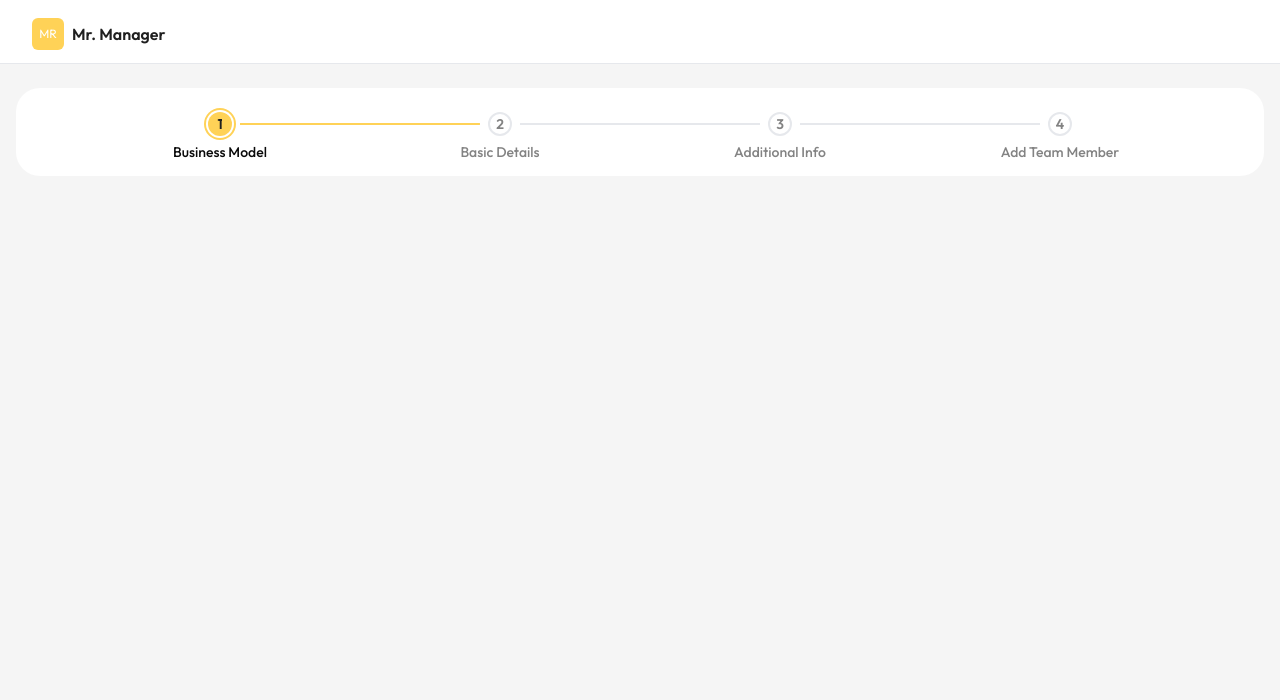
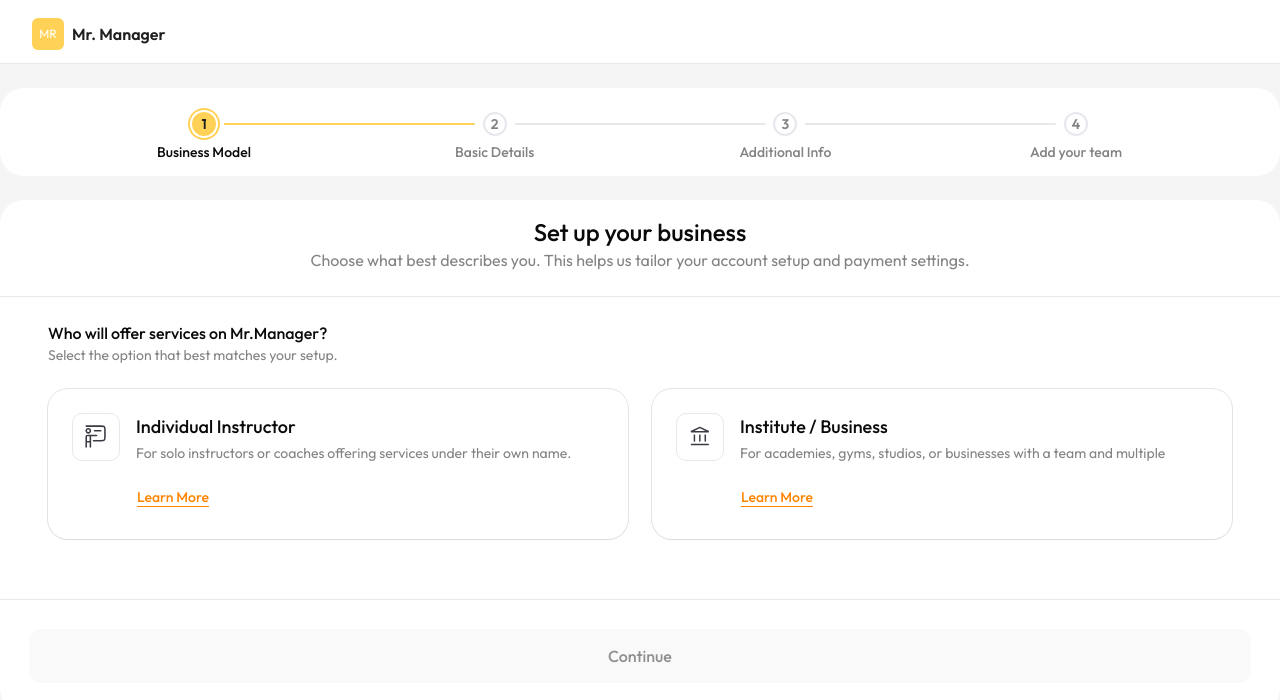
Before and after one commit to mrmanager-app/provider-web-app, a Next.js app: page /onboarding in a window 1280 px wide. Shown: the top 700 px of the page. Built offline with nearby package versions, Linux system fonts and the light colour scheme.

Commit message:
business model step added

```diff
--- a/src/app/(auth)/layout.tsx
+++ b/src/app/(auth)/layout.tsx
@@ -3,7 +3,7 @@ import React from "react";
 
 const Layout = ({ children }: { children: React.ReactNode }) => {
   return (
-    <div className="flex h-screen flex-col">
+    <div className="flex h-screen flex-1 flex-col overflow-y-auto">
       <Header />
       {children}
     </div>
--- a/src/app/onboarding/layout.tsx
+++ b/src/app/onboarding/layout.tsx
@@ -3,7 +3,7 @@ import React from "react";
 
 const Layout = ({ children }: { children: React.ReactNode }) => {
   return (
-    <div className="flex h-screen flex-col">
+    <div className="flex h-screen flex-1 flex-col overflow-y-auto">
       <Header />
       {children}
     </div>
--- a/src/app/onboarding/page.tsx
+++ b/src/app/onboarding/page.tsx
@@ -1,9 +1,11 @@
 import Stepper from "@/features/onboarding/components/stepper";
+import BusinessModelStep from "@/features/onboarding/components/business-model-step";
 
 const Page = () => {
   return (
-    <div className="mt-6 flex w-full flex-1 justify-center">
+    <div className="mt-6 flex w-full flex-1 flex-col items-center gap-6 pb-10">
       <Stepper currentStep={1} />
+      <BusinessModelStep />
     </div>
   );
 };
--- a/src/components/shared/card-header.tsx
+++ b/src/components/shared/card-header.tsx
@@ -3,7 +3,7 @@ import type { CardHeaderProps } from "../../features/auth/types";
 
 export function CardHeader({ title, description, className }: CardHeaderProps) {
   return (
-    <div className={cn("space-y-2 text-center", className)}>
+    <div className={cn("text-center", className)}>
       <h2 className="text-[32px] font-medium">{title}</h2>
       <p className="text-muted-foreground">{description}</p>
     </div>
--- a/src/components/shared/header.tsx
+++ b/src/components/shared/header.tsx
@@ -2,7 +2,7 @@ import { Avatar, AvatarFallback, AvatarImage } from "@/components/ui/avatar";
 
 const Header = () => {
   return (
-    <header className="bg-card border-border flex h-16 w-full shrink-0 items-center justify-between border-b pt-5 pr-9 pb-4 pl-8">
+    <header className="bg-card border-border sticky top-0 z-10 flex h-16 w-full shrink-0 items-center justify-between border-b pt-5 pr-9 pb-4 pl-8">
       <div className="flex items-center gap-2">
         <div className="bg-primary flex size-8 items-center justify-center rounded-sm text-xs text-white">
           MR
--- a/src/components/ui/button.tsx
+++ b/src/components/ui/button.tsx
@@ -18,7 +18,7 @@ const buttonVariants = cva(
           "hover:bg-muted hover:text-foreground dark:hover:bg-muted/50 aria-expanded:bg-muted aria-expanded:text-foreground",
         destructive:
           "bg-destructive/10 hover:bg-destructive/20 focus-visible:ring-destructive/20 dark:focus-visible:ring-destructive/40 dark:bg-destructive/20 text-destructive focus-visible:border-destructive/40 dark:hover:bg-destructive/30",
-        link: "text-primary underline-offset-4 hover:underline",
+        link: "text-primary underline-offset-4 underline",
       },
       size: {
         default:
--- /dev/null
+++ b/src/features/onboarding/components/business-model-step.tsx
@@ -0,0 +1,110 @@
+"use client";
+
+import { useState } from "react";
+import { cn } from "@/lib/utils";
+import { CardHeader } from "@/components/shared/card-header";
+import { Card, CardContent } from "@/components/ui/card";
+import { Button } from "@/components/ui/button";
+import { ONBOARDING_STEPS_COPY, BUSINESS_MODEL_OPTIONS } from "../constants";
+import Image from "next/image";
+
+const BusinessModelStep = () => {
+  const [selectedModel, setSelectedModel] = useState<string | null>(null);
+  const stepData = ONBOARDING_STEPS_COPY[0];
+
+  const getIcon = (id: string) => {
+    if (id === "individual")
+      return (
+        <Image
+          src="/teacher.svg"
+          alt="Teacher"
+          width={24}
+          height={24}
+          className="shrink-0 object-contain"
+        />
+      );
+    if (id === "business")
+      return (
+        <Image
+          src="/account_balance.svg"
+          alt="Building"
+          width={24}
+          height={24}
+          className="shrink-0 object-contain"
+        />
+      );
+    return null;
+  };
+
+  return (
+    <div className="bg-card container mx-4 flex h-full max-w-7xl flex-col items-center justify-between rounded-[24px] sm:max-h-[512px]">
+      <div className="w-full">
+        <CardHeader
+          title={stepData.title}
+          description={stepData.description}
+          className="border-border w-full border-b px-12 py-4 pb-6 [&>h2]:text-2xl"
+        />
+
+        <div className="flex w-full flex-col gap-6 px-12 py-6">
+          <div className="">
+            <span className="text-base font-medium">
+              Who will offer services on Mr.Manager?
+            </span>
+            <p className="text-muted-foreground text-sm font-normal">
+              Select the option that best matches your setup.
+            </p>
+          </div>
+          <div className="grid w-full grid-cols-1 gap-6 md:grid-cols-2">
+            {BUSINESS_MODEL_OPTIONS.map((option) => (
+              <Card
+                key={option.id}
+                className={cn(
+                  "hover:border-primary cursor-pointer rounded-[20px] transition-all",
+                  selectedModel === option.id
+                    ? "border-primary bg-primary/8"
+                    : "",
+                )}
+                onClick={() => setSelectedModel(option.id)}
+              >
+                <CardContent className="flex gap-4">
+                  <div className="text-foreground bg-card flex size-12 items-center justify-center rounded-lg border">
+                    {getIcon(option.id)}
+                  </div>
+                  <div className="flex flex-col gap-4">
+                    <div className="flex flex-col gap-0.5">
+                      <h3 className="text-lg font-medium">{option.title}</h3>
+                      <p className="text-muted-foreground text-sm">
+                        {option.description}
+                      </p>
+                    </div>
+                    <Button
+                      variant="link"
+                      className="w-max p-0 text-[#FF8400]"
+                      onClick={(e) => {
+                        e.stopPropagation();
+                      }}
+                    >
+                      Learn More
+                    </Button>
+                  </div>
+                </CardContent>
+              </Card>
+            ))}
+          </div>
+        </div>
+      </div>
+
+      <div className="border-border w-full border-t p-7">
+        <Button
+          className="w-full rounded-xl text-base font-medium"
+          size="lg"
+          disabled={!selectedModel}
+        >
+          Continue
+        </Button>
+      </div>
+    </div>
+  );
+};
+
+export default BusinessModelStep;
--- a/src/features/onboarding/components/stepper.tsx
+++ b/src/features/onboarding/components/stepper.tsx
@@ -2,13 +2,9 @@
 import { cn } from "@/lib/utils";
 import { motion } from "motion/react";
 import React from "react";
+import { ONBOARDING_STEPS_COPY } from "../constants";
 
-const steps = [
-  "Business Model",
-  "Basic Details",
-  "Additional Info",
-  "Add Team Member",
-];
+const steps = ONBOARDING_STEPS_COPY;
 
 interface StepperProps {
   currentStep: number;
@@ -77,14 +73,14 @@ const Stepper = ({ currentStep }: StepperProps) => {
   return (
     <div className="bg-card container mx-4 h-max max-w-7xl rounded-[24px] px-5 py-6 pb-10 sm:px-48">
       <div className="flex w-full items-center justify-between">
-        {steps.map((label, index) => {
+        {steps.map((step, index) => {
           const stepNumber = index + 1;
           const isActive = stepNumber === currentStep;
           const isCompleted = stepNumber < currentStep;
           const isLast = index === steps.length - 1;
 
           return (
-            <React.Fragment key={label}>
+            <React.Fragment key={step.label}>
               <div className="relative flex flex-col items-center justify-center">
                 <div
                   className={cn(
@@ -106,7 +102,7 @@ const Stepper = ({ currentStep }: StepperProps) => {
                       : "text-muted-foreground",
                   )}
                 >
-                  {label}
+                  {step.label}
                 </span>
               </div>
               {!isLast && (
--- /dev/null
+++ b/src/features/onboarding/constants.ts
@@ -0,0 +1,39 @@
+export const ONBOARDING_STEPS_COPY = [
+  {
+    label: "Business Model",
+    title: "Set up your business",
+    description:
+      "Choose what best describes you. This helps us tailor your account setup and payment settings.",
+  },
+  {
+    label: "Basic Details",
+    title: "Basic Details",
+    description: "Tell us about yourself and your business details.",
+  },
+  {
+    label: "Additional Info",
+    title: "Additional Information",
+    description:
+      "Add details that help clients understand and trust your service.",
+  },
+  {
+    label: "Add your team",
+    title: "Add Team Member",
+    description: "Tell us who will run and deliver this service.",
+  },
+];
+
+export const BUSINESS_MODEL_OPTIONS = [
+  {
+    id: "individual",
+    title: "Individual Instructor",
+    description:
+      "For solo instructors or coaches offering services under their own name.",
+  },
+  {
+    id: "business",
+    title: "Institute / Business",
+    description:
+      "For academies, gyms, studios, or businesses with a team and multiple",
+  },
+];
```
Also changed, not shown: public/account_balance.svg (added), public/teacher.svg (added).
